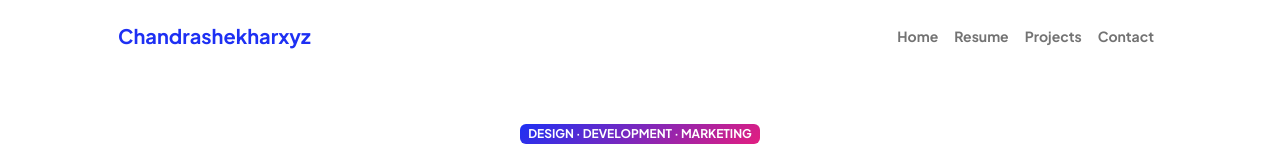
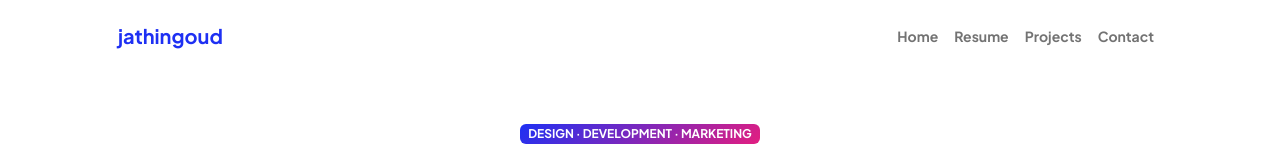
Before and after one commit to chandrashekharxyz/portfolio1, a plain HTML site: page index.html in a window 1280 px wide. Shown: the top 160 px of the page. Drawn offline with nearby package versions, Linux system fonts and the light colour scheme.

Commit message:
Update index.html updated my name

```diff
--- a/index.html
+++ b/index.html
@@ -22,7 +22,7 @@
             <!-- Navigation-->
             <nav class="navbar navbar-expand-lg navbar-light bg-white py-3">
                 <div class="container px-5">
-                    <a class="navbar-brand" href="index.html"><span class="fw-bolder text-primary">Chandrashekharxyz</span></a>
+                    <a class="navbar-brand" href="index.html"><span class="fw-bolder text-primary">jathingoud</a>
                     <button class="navbar-toggler" type="button" data-bs-toggle="collapse" data-bs-target="#navbarSupportedContent" aria-controls="navbarSupportedContent" aria-expanded="false" aria-label="Toggle navigation"><span class="navbar-toggler-icon"></span></button>
                     <div class="collapse navbar-collapse" id="navbarSupportedContent">
                         <ul class="navbar-nav ms-auto mb-2 mb-lg-0 small fw-bolder">
```
